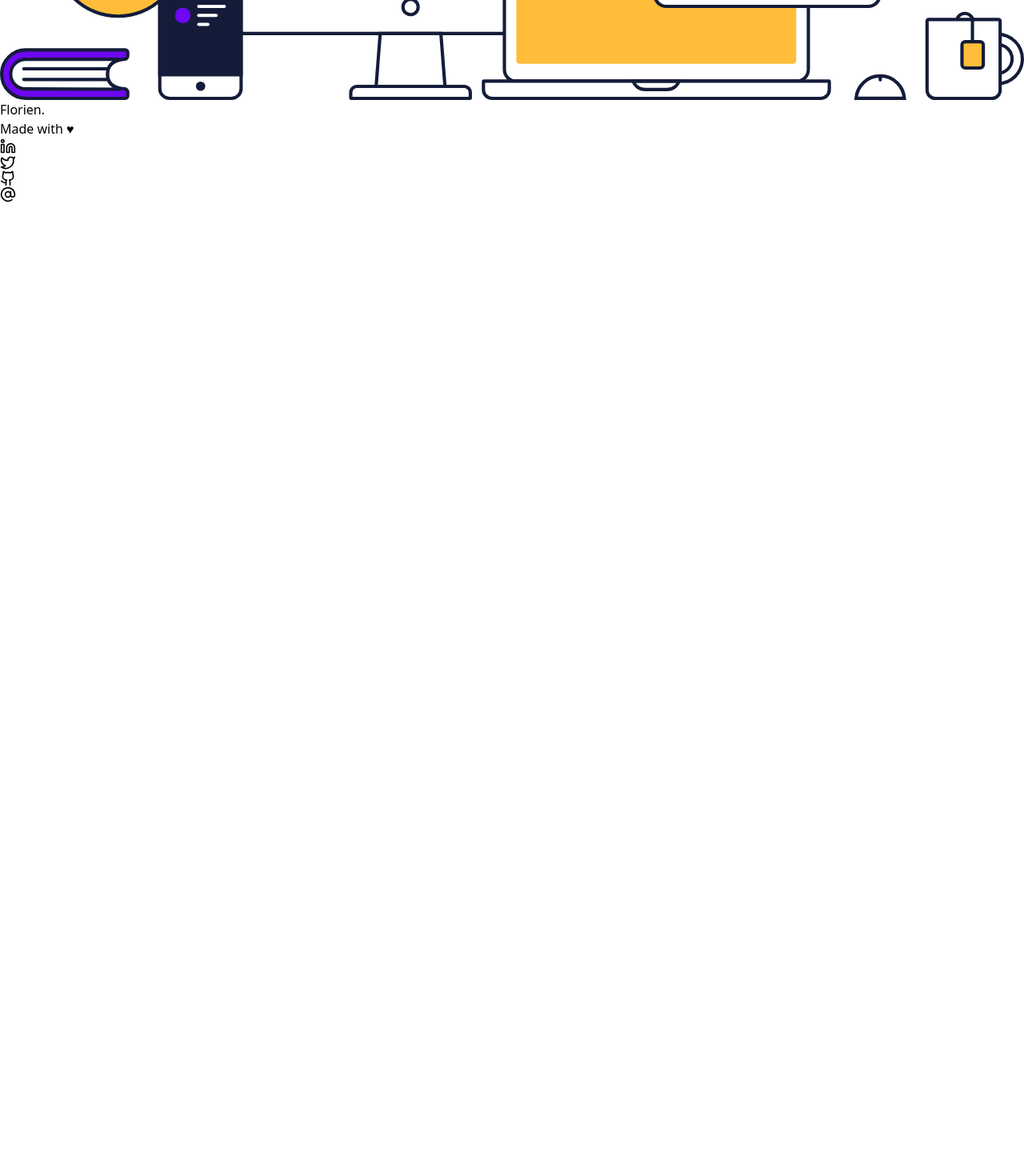
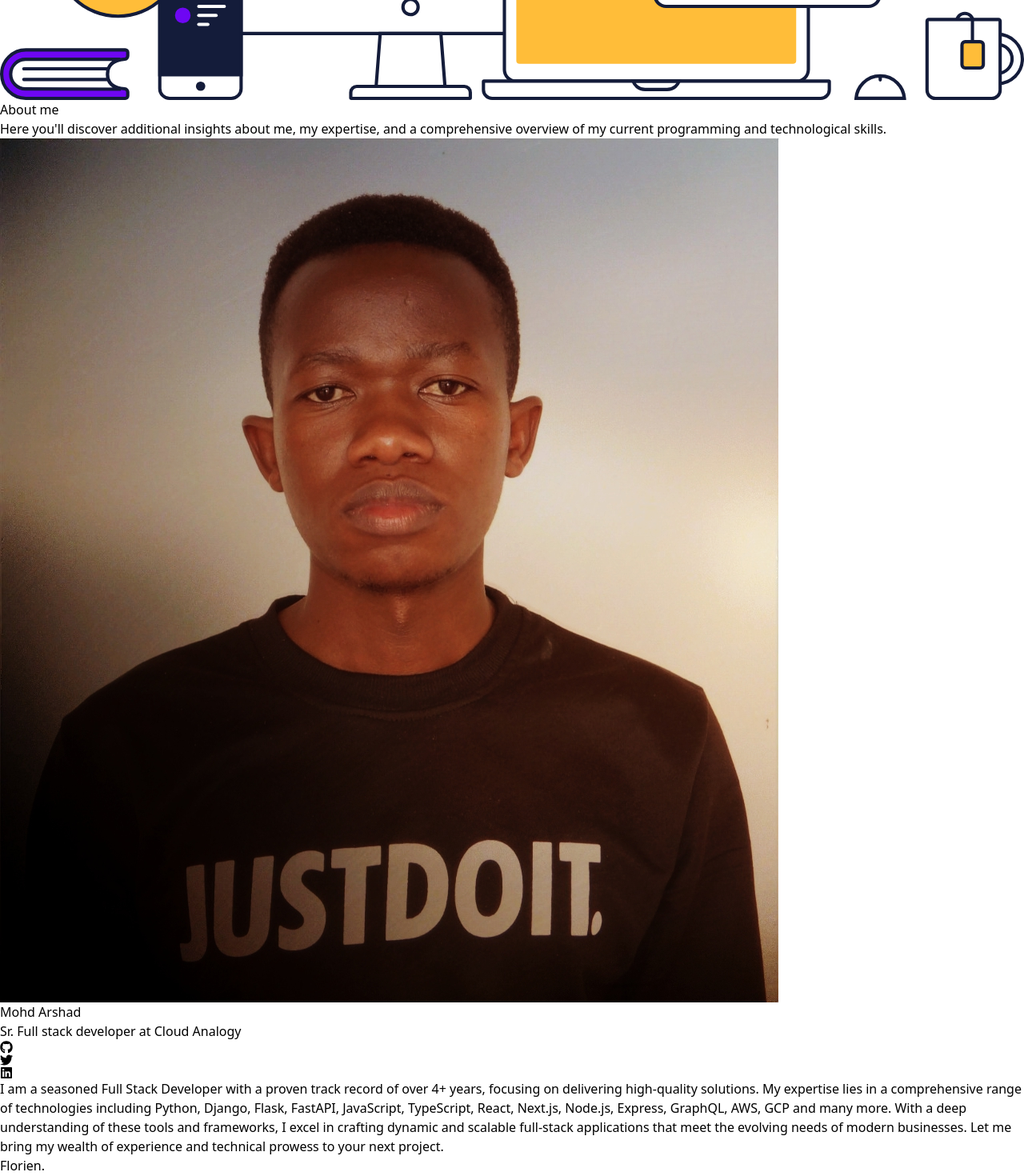
Before and after one commit to Florien2208/My-portifolio-v1, a React (Vite) app: page / in a window 1280 px wide. Shown: the part 940-2410 px from the top of the page at 80% size. Before the commit the page ends 1193 px from the top, so only its background shows below. Built offline with nearby package versions, Linux system fonts and the light colour scheme.

Commit message:
updates on my experience

```diff
--- a/src/pages/Home.tsx
+++ b/src/pages/Home.tsx
@@ -1,7 +1,9 @@
 import React, { useContext } from "react";
 import profile from "../assets/r.jpg"
 import prof from "../assets/devices.svg"
+import dj from "../assets/dj.jpg"
 import { ThemeContext } from "../components/constants/ThemeContext";
+import { FaGithub, FaTwitter, FaLinkedin } from "react-icons/fa";
 
 const HomePage: React.FC = () => {
   const { isDarkMode } = useContext(ThemeContext);
@@ -75,9 +77,107 @@ const HomePage: React.FC = () => {
             alt="Web development tools"
             className="max-w-3xl w-full"
           />
-
         </div>
       </div>
+      <main className="flex-grow flex items-center justify-center p-4">
+        <div
+          className={`max-w-4xl w-full ${
+            isDarkMode ? "text-gray-200" : "text-gray-800"
+          }`}
+        >
+          <div className="flex justify-center mb-8">
+            <div
+              className={`rounded-lg px-6 py-2 ${
+                isDarkMode ? "bg-gray-800" : "bg-white"
+              }`}
+            >
+              <span className="text-purple-600 font-semibold text-xl">
+                About me
+              </span>
+            </div>
+          </div>
+
+          <p className="text-center text-lg mb-8 max-w-2xl mx-auto">
+            Here you'll discover additional insights about me, my expertise, and
+            a comprehensive overview of my current programming and technological
+            skills.
+          </p>
+
+          {/* You can add more content here as needed */}
+        </div>
+      </main>
+      <main className="flex-grow flex items-center justify-center p-4">
+        <div className="max-w-4xl w-full">
+          <div
+            className={`rounded-lg p-6 mb-8 ${
+              isDarkMode ? "bg-gray-800" : "bg-white"
+            } shadow-lg`}
+          >
+            <div className="flex items-center mb-4">
+              <img
+                src={dj}
+                alt="Mohd Arshad"
+                className="w-16 h-16 rounded-full mr-4"
+              />
+              <div>
+                <h1
+                  className={`text-2xl font-bold ${
+                    isDarkMode ? "text-white" : "text-gray-900"
+                  }`}
+                >
+                  Mohd Arshad
+                </h1>
+                <p
+                  className={`${
+                    isDarkMode ? "text-gray-400" : "text-gray-600"
+                  }`}
+                >
+                  Sr. Full stack developer at Cloud Analogy
+                </p>
+              </div>
+            </div>
+            <div className="flex space-x-4 mt-4">
+              <FaGithub
+                className={`${
+                  isDarkMode
+                    ? "text-gray-400 hover:text-white"
+                    : "text-gray-600 hover:text-gray-900"
+                } cursor-pointer`}
+              />
+              <FaTwitter
+                className={`${
+                  isDarkMode
+                    ? "text-gray-400 hover:text-white"
+                    : "text-gray-600 hover:text-gray-900"
+                } cursor-pointer`}
+              />
+              <FaLinkedin
+                className={`${
+                  isDarkMode
+                    ? "text-gray-400 hover:text-white"
+                    : "text-gray-600 hover:text-gray-900"
+                } cursor-pointer`}
+              />
+            </div>
+          </div>
+
+          <p
+            className={`text-lg mb-8 ${
+              isDarkMode ? "text-gray-300" : "text-gray-700"
+            }`}
+          >
+            I am a seasoned Full Stack Developer with a proven track record of
+            over 4+ years, focusing on delivering high-quality solutions. My
+            expertise lies in a comprehensive range of technologies including
+            Python, Django, Flask, FastAPI, JavaScript, TypeScript, React,
+            Next.js, Node.js, Express, GraphQL, AWS, GCP and many more. With a
+            deep understanding of these tools and frameworks, I excel in
+            crafting dynamic and scalable full-stack applications that meet the
+            evolving needs of modern businesses. Let me bring my wealth of
+            experience and technical prowess to your next project.
+          </p>
+        </div>
+      </main>
     </div>
   );
 };
```
Also changed, not shown: src/assets/dj.jpg (added).
